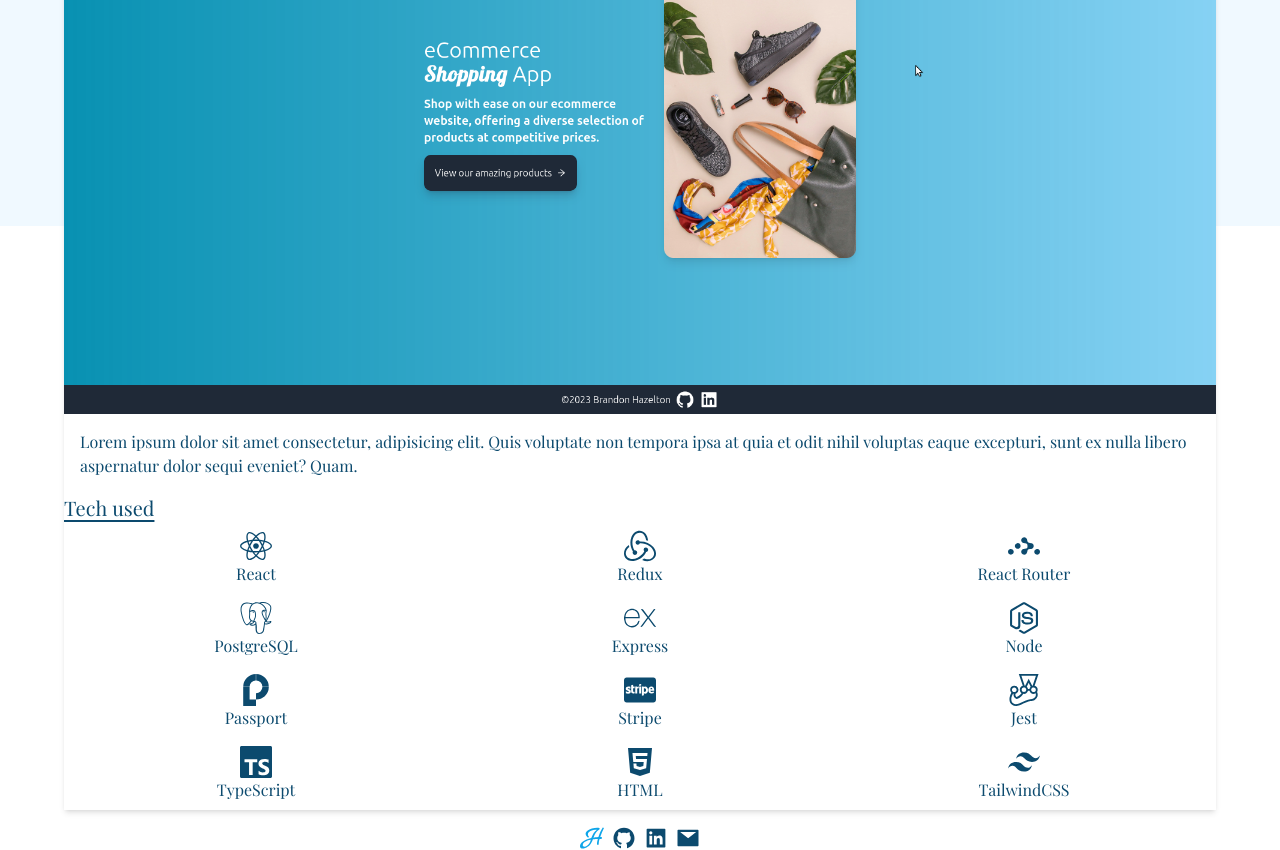
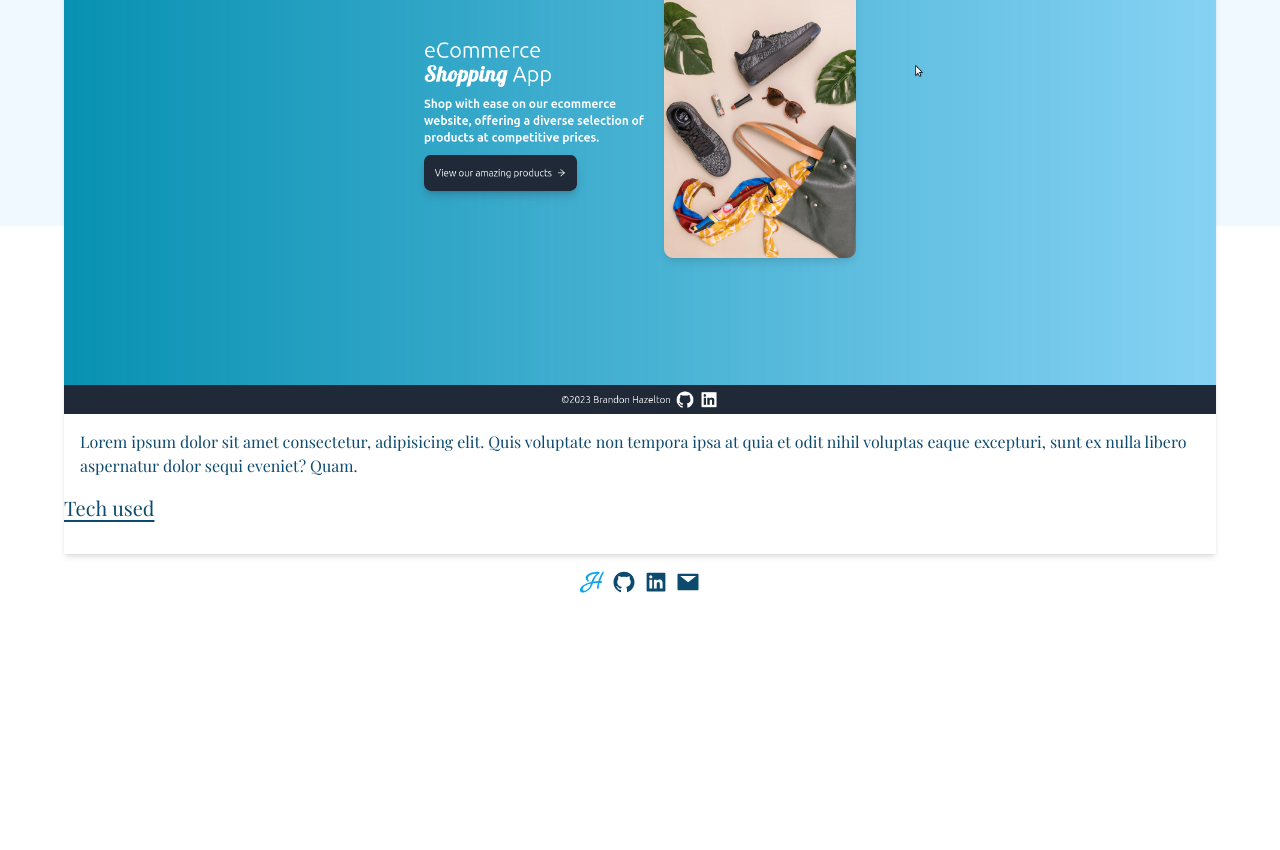
Before and after one commit to hazeltonbw/portfolio2, a React (Vite) app: page /projects in a window 1280 px wide. Shown: the part 574-1424 px from the top of the page. After the commit the page ends 1168 px from the top, so only its background shows below. Built offline with nearby package versions, Linux system fonts and the light colour scheme; a web font is replaced by a local one.

Commit message:
Add styles and have TechUsed render children

```diff
--- a/src/components/Tech.tsx
+++ b/src/components/Tech.tsx
@@ -1,13 +1,16 @@
-import React from "react";
+import React from 'react'
 
-type Props = { children: any };
+type Props = { children: any }
 
 const Tech = (props: Props) => {
   return (
-    <li className="flex flex-col items-center justify-center text-center">
+    <li
+      className='flex flex-col gap-y-1 justify-start  items-center text-center
+    dark:fill-sky-500 text-sky-900 dark:text-sky-100'
+    >
       {props.children}
     </li>
-  );
-};
+  )
+}
 
-export default Tech;
+export default Tech
--- a/src/components/TechUsed.tsx
+++ b/src/components/TechUsed.tsx
@@ -1,73 +1,16 @@
-import { IconContext } from "react-icons";
-import { FaReact, FaNodeJs, FaCcStripe, FaHtml5 } from "react-icons/fa";
-import {
-  SiRedux,
-  SiReactrouter,
-  SiPostgresql,
-  SiExpress,
-  SiPassport,
-  SiJest,
-  SiTypescript,
-  SiTailwindcss,
-} from "react-icons/si";
-import Tech from "./Tech";
+import { IconContext } from 'react-icons'
+type Props = {
+  children: any
+}
 
-const TechUsed = () => {
+const TechUsed = (props: Props) => {
   return (
-    <ul className="grid gap-4 m-2 grid-cols-3 content-center ">
-      <IconContext.Provider value={{ size: "32" }}>
-        <Tech>
-          <FaReact />
-          <h3>React</h3>
-        </Tech>
-        <Tech>
-          <SiRedux />
-          <h3>Redux</h3>
-        </Tech>
-        <Tech>
-          <SiReactrouter />
-          <h3>React Router</h3>
-        </Tech>
-        <Tech>
-          <SiPostgresql />
-          PostgreSQL
-        </Tech>
-        <Tech>
-          <SiExpress />
-          Express
-        </Tech>
-        <Tech>
-          <FaNodeJs />
-          Node
-        </Tech>
-        <Tech>
-          <SiPassport />
-          Passport
-        </Tech>
-        <Tech>
-          <FaCcStripe />
-          Stripe
-        </Tech>
-        <Tech>
-          <SiJest />
-          Jest
-        </Tech>
-
-        <Tech>
-          <SiTypescript />
-          TypeScript
-        </Tech>
-        <Tech>
-          <FaHtml5 />
-          HTML
-        </Tech>
-        <Tech>
-          <SiTailwindcss />
-          TailwindCSS
-        </Tech>
+    <ul className='grid gap-y-4 gap-x-1 md:gap-x-0 my-4 grid-cols-2  sm:grid-cols-4 lg:grid-cols-4'>
+      <IconContext.Provider value={{ size: '32' }}>
+        {props.children}
       </IconContext.Provider>
     </ul>
-  );
-};
+  )
+}
 
-export default TechUsed;
+export default TechUsed
```
